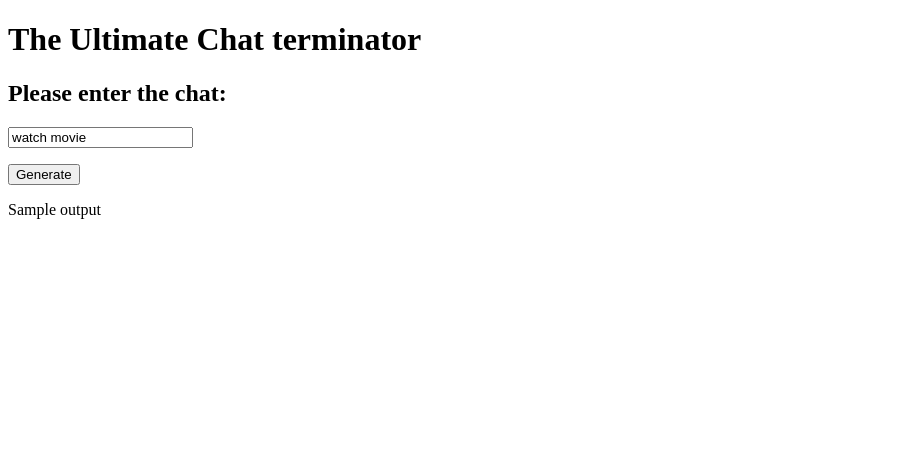
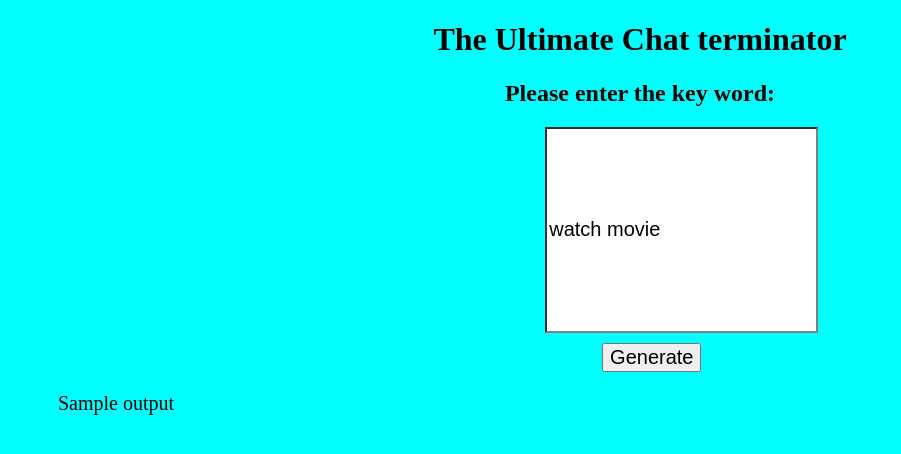
Before and after one commit to amarantini/The-Ultimate-Chat-Terminator, a Flask app: template templates/index.html in a window 1280 px wide. Shown: the top 454 px of the page, without its empty margins (0-901 px from the left). Run offline with Flask 2, Linux system fonts and the light colour scheme; the template is opened without the code that fills it: most values are stand-ins (such as "Sample title", 1, 10 or a date in 2020).

Commit message:
Add files via upload

```diff
--- /dev/null
+++ b/templates/index.css
@@ -0,0 +1,13 @@
+h1,h2 {
+    text-align: center;
+}
+
+#textboxid
+{
+    height:200px;
+    font-size:14pt;
+}
+
+body {
+    background-color: aqua;
+}
--- a/templates/index.html
+++ b/templates/index.html
@@ -1,23 +1,23 @@
 <!doctype html>
-
+<html>
+    <head>
+        <link rel="stylesheet" type="text/css" href="index.css">
         <title>The Ultimate Chat Terminator</title>
         <meta charset=utf-8>
+    </head>
 
-
-<html>
     <body>
 
-<h1>The Ultimate Chat terminator</h1>
-<h2>Please enter the chat:</h2>
+    <h1 style="text-align: center;">The Ultimate Chat terminator</h1>
+    <h2 style="text-align: center;">Please enter the key word:</h2>
     <form action="#" method = "POST">
-    <p><input type="text" name="chat" value="watch movie"  /></p>
-    <p><input type="submit" value="Generate"></p>
+        <input style="font-size: 20px; left: 50%; margin-bottom: 10px; margin-left: 42.5%; border-color: grey;" id="textboxid" type="text" name="chat" value="watch movie" />
+        <div style="box-sizing: content-box; margin-left: 47%;"><input style="font-size: 20px;" type="submit" value="Generate" ></div>
     </form>
 
 
-<!--<div></div><button onclick="chat_output()">Generate</button></div>-->
     <div id="message">
-    <p>{{ output }}</p>
+        <p style="font-size: 20px; margin-left: 50px; margin-right: 50px;">{{ output }}</p>
     </div>
 
 
```
Lines whose indentation alone changed are shown as unchanged.
